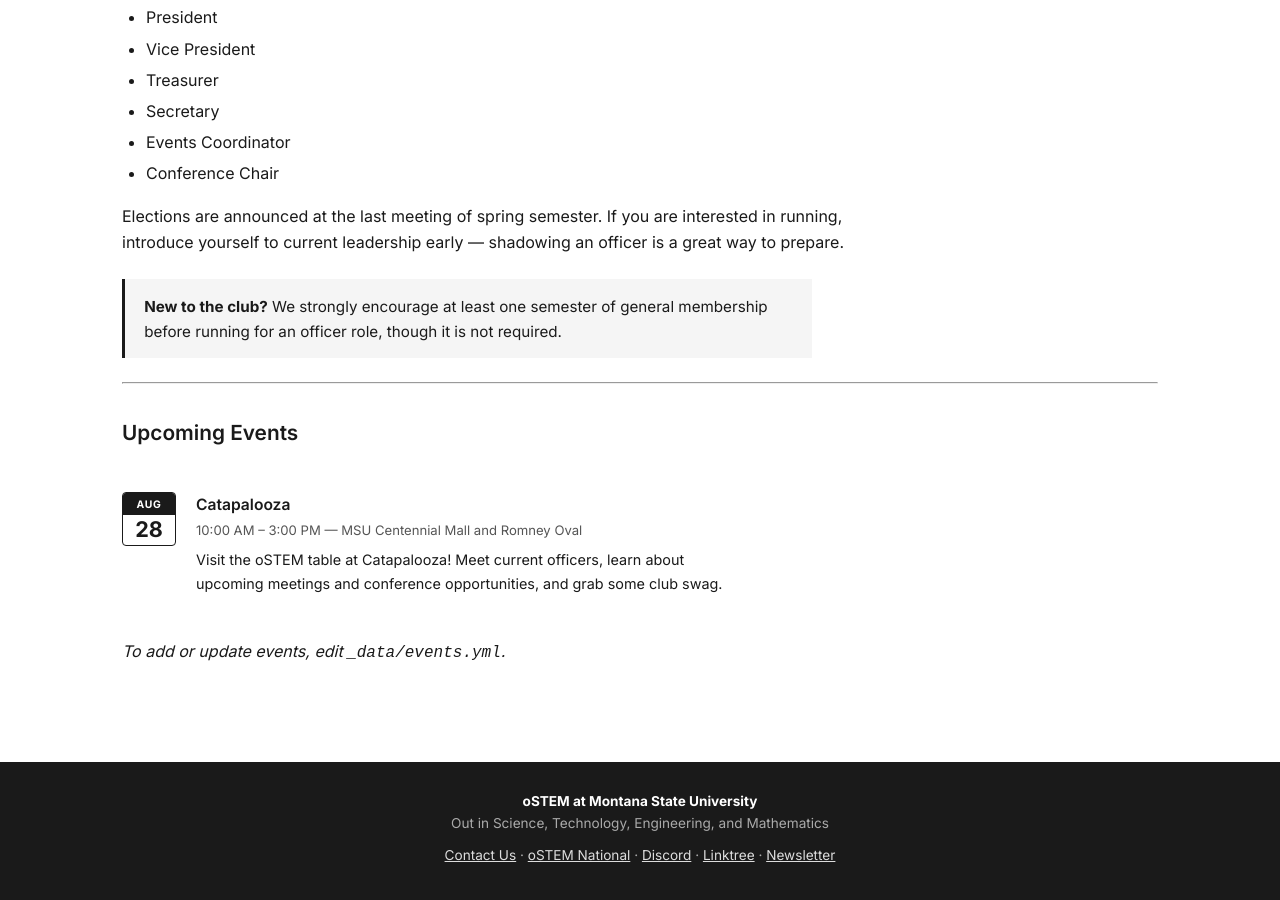
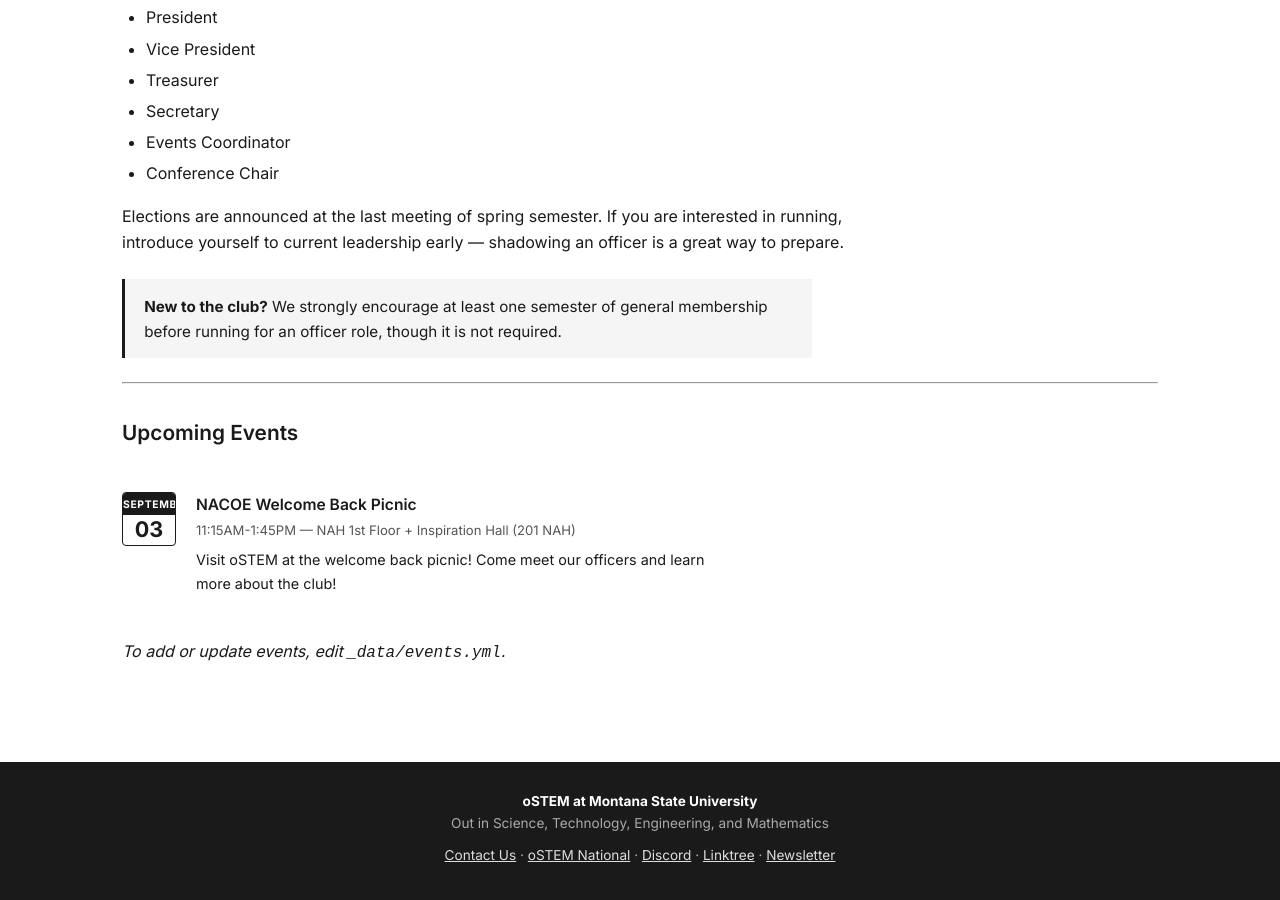
Before and after one commit to ostemmontanastate-cyber/ostem-website, a Jekyll site: the page built from get-involved/index.md, in a window 1280 px wide and 900 px high, scrolled down 2228 px. Built offline with Jekyll 4.4.1, drawn with Linux system fonts in a browser that asks for light colours; some web fonts are replaced.

Commit message:
New Site Update

```diff
--- a/_data/events.yml
+++ b/_data/events.yml
@@ -1,10 +1,10 @@
 # Upcoming events — add new events here and they appear automatically on Get Involved.
 # Format dates as YYYY-MM-DD. month/day are display strings.
 
-- title: Catapalooza
-  date: 2026-08-28
-  month: Aug
-  day: "28"
-  time: "10:00 AM – 3:00 PM"
-  location: "MSU Centennial Mall and Romney Oval"
-  description: "Visit the oSTEM table at Catapalooza! Meet current officers, learn about upcoming meetings and conference opportunities, and grab some club swag."
+- title: NACOE Welcome Back Picnic
+  date: 2026-09-03
+  month: September
+  day: "03"
+  time: "11:15AM-1:45PM"
+  location: "NAH 1st Floor + Inspiration Hall (201 NAH)"
+  description: "Visit oSTEM at the welcome back picnic! Come meet our officers and learn more about the club!"
```
Also changed, not shown: contact/index.md (+0 -6 lines).
